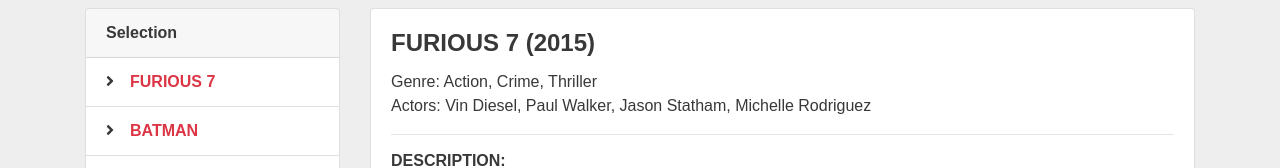
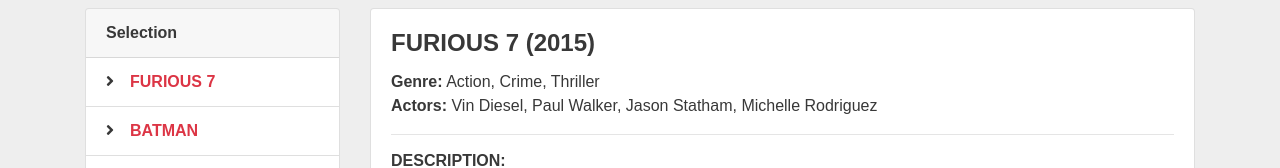
Before and after one commit to Michael-MO/Web-Programming-Mandatory, a React (Create React App) app: page /movies in a window 1280 px wide. Shown: the part 132-300 px from the top of the page. Built offline with nearby package versions, Linux system fonts and the light colour scheme; a web font is replaced by a local one.

Commit message:
Strong tags added.

```diff
--- a/src/components/movies/MoviesDetails.js
+++ b/src/components/movies/MoviesDetails.js
@@ -11,8 +11,8 @@
             {props.movie.Title + " (" + props.movie.Year + ")"}
           </h4>
           <p className="card-text">
-            Genre: {props.movie.Genre} <br />
-            Actors: {props.movie.Actors}
+            <strong>Genre:</strong> {props.movie.Genre} <br />
+            <strong>Actors:</strong> {props.movie.Actors}
           </p>
           <hr />
           <p className="card-text">
```
